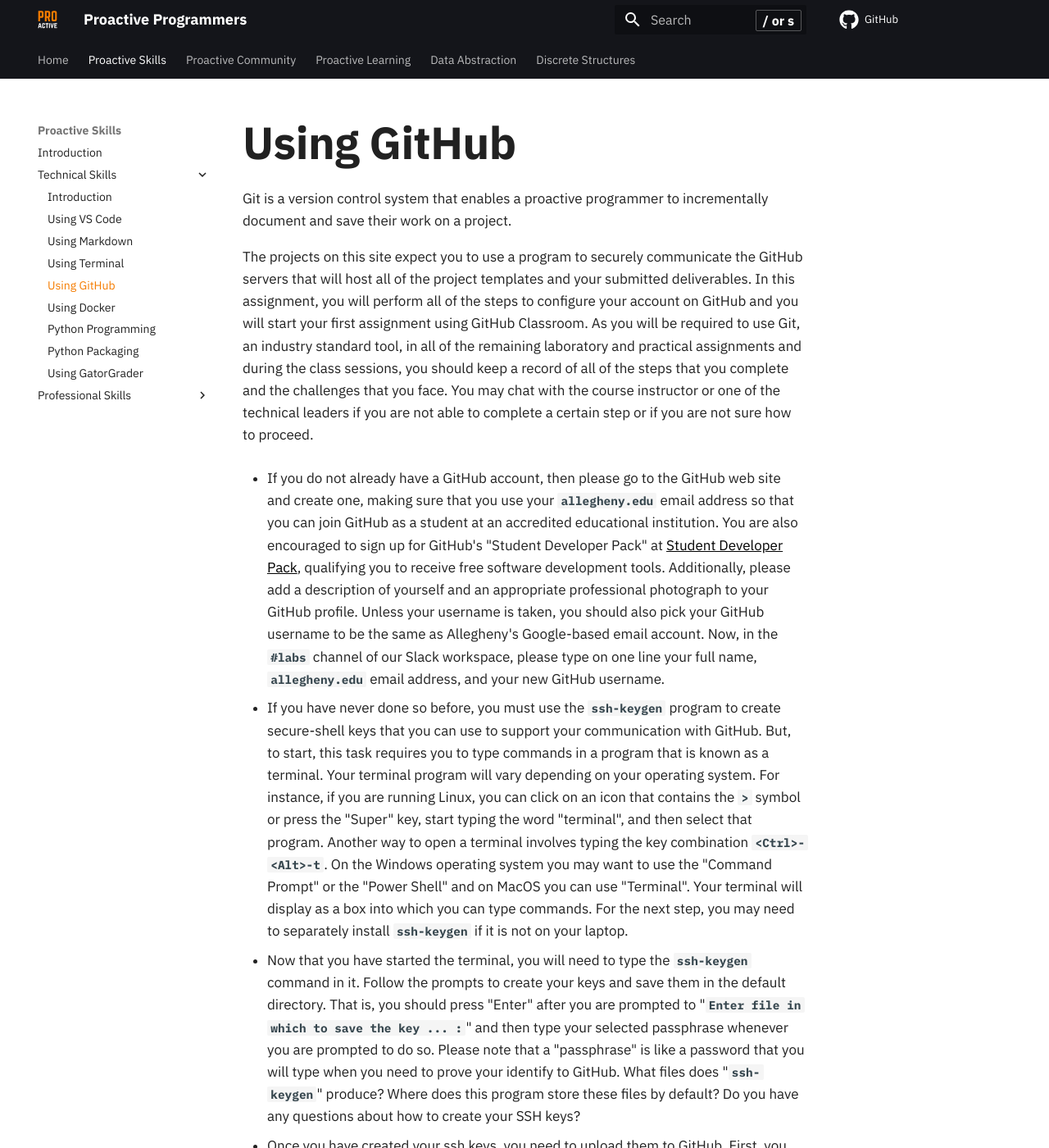
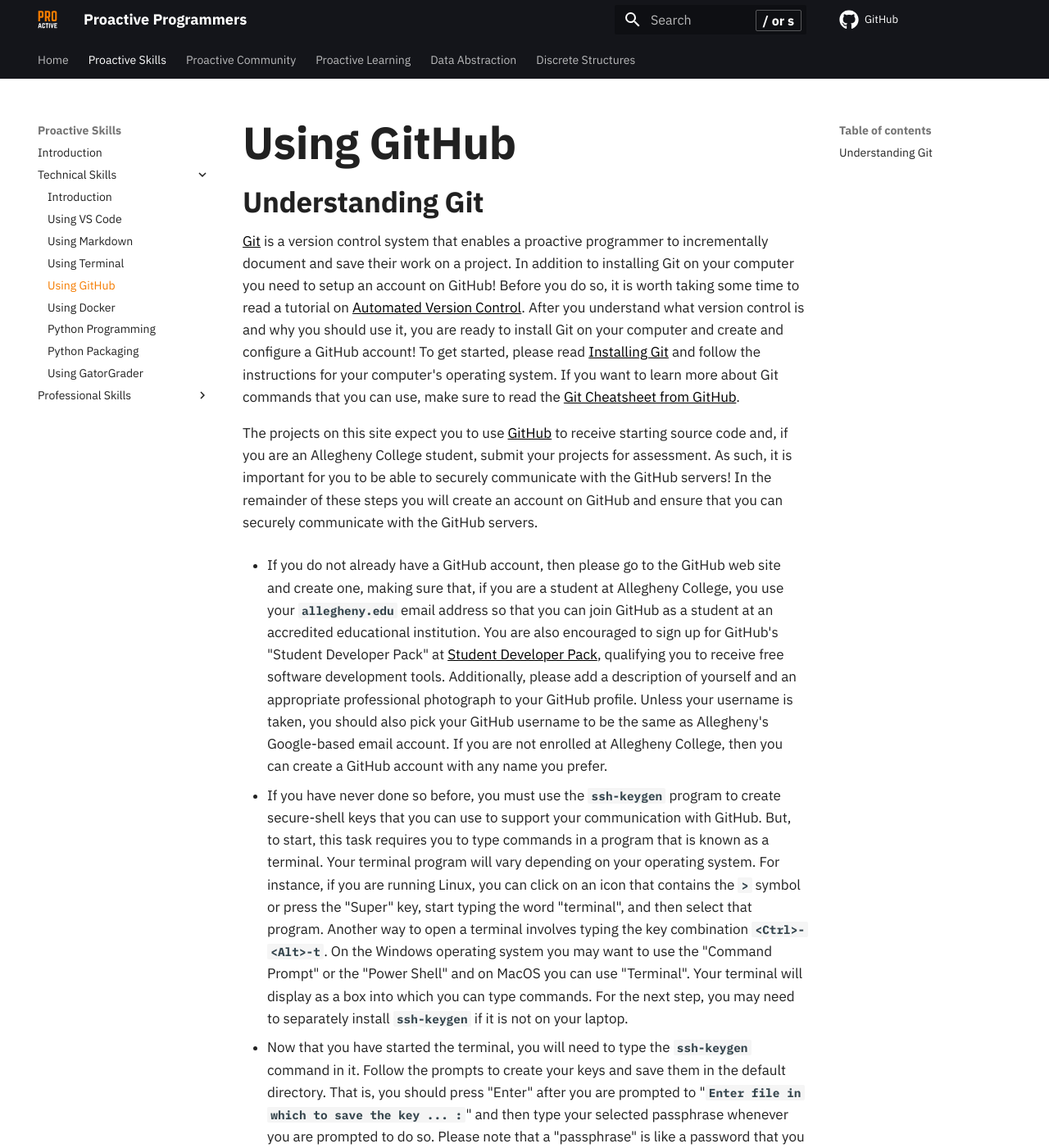
Before and after one commit to ProactiveProgrammers/www.proactiveprogrammers.com, an MkDocs documentation site: the page built from docs/proactive-skills/technical-skills/using-git.md, in a window 1280 px wide and 1400 px high. Shown: the whole window at 82% size. Built offline with MkDocs 1.6.1 and Material for MkDocs 9.7.7, drawn with Linux system fonts in a browser that asks for light colours; comment, search, counter and statistics services are not loaded.

Commit message:
feat: Add introductory content in using-git.

```diff
--- a/docs/proactive-skills/technical-skills/using-git.md
+++ b/docs/proactive-skills/technical-skills/using-git.md
@@ -1,31 +1,40 @@
 # Using GitHub
 
-Git is a version control system that enables a proactive programmer to
-incrementally document and save their work on a project.
+## Understanding Git
 
-The projects on this site expect you to use a program to securely communicate
-the GitHub servers that will host all of the project templates and your
-submitted deliverables. In this assignment, you will perform all of the steps to
-configure your account on GitHub and you will start your first assignment using
-GitHub Classroom. As you will be required to use Git, an industry standard tool,
-in all of the remaining laboratory and practical assignments and during the
-class sessions, you should keep a record of all of the steps that you complete
-and the challenges that you face. You may chat with the course instructor or one
-of the technical leaders if you are not able to complete a certain step or if
-you are not sure how to proceed.
+[Git](https://git-scm.com/) is a version control system that enables a proactive
+programmer to incrementally document and save their work on a project. In
+addition to installing Git on your computer you need to setup an account on
+GitHub! Before you do so, it is worth taking some time to read a tutorial on
+[Automated Version
+Control](https://swcarpentry.github.io/git-novice/01-basics/index.html). After
+you understand what version control is and why you should use it, you are ready
+to install Git on your computer and create and configure a GitHub account! To
+get started, please read [Installing
+Git](https://git-scm.com/book/en/v2/Getting-Started-Installing-Git) and follow
+the instructions for your computer's operating system. If you want to learn more
+about Git commands that you can use, make sure to read the [Git Cheatsheet from
+GitHub](https://training.github.com/downloads/github-git-cheat-sheet/).
+
+The projects on this site expect you to use [GitHub](https://github.com/) to
+receive starting source code and, if you are an Allegheny College student,
+submit your projects for assessment. As such, it is important for you to be able
+to securely communicate with the GitHub servers! In the remainder of these steps
+you will create an account on GitHub and ensure that you can securely
+communicate with the GitHub servers.
 
 - If you do not already have a GitHub account, then please go to the GitHub web
-  site and create one, making sure that you use your `allegheny.edu` email
-  address so that you can join GitHub as a student at an accredited educational
-  institution. You are also encouraged to sign up for GitHub's "Student
-  Developer Pack" at [Student Developer
-  Pack](https://education.github.com/pack), qualifying you to receive free
-  software development tools. Additionally, please add a description of yourself
-  and an appropriate professional photograph to your GitHub profile. Unless your
-  username is taken, you should also pick your GitHub username to be the same as
-  Allegheny's Google-based email account. Now, in the `#labs` channel of our
-  Slack workspace, please type on one line your full name, `allegheny.edu` email
-  address, and your new GitHub username.
+  site and create one, making sure that, if you are a student at Allegheny
+  College, you use your `allegheny.edu` email address so that you can join
+  GitHub as a student at an accredited educational institution. You are also
+  encouraged to sign up for GitHub's "Student Developer Pack" at [Student
+  Developer Pack](https://education.github.com/pack), qualifying you to receive
+  free software development tools. Additionally, please add a description of
+  yourself and an appropriate professional photograph to your GitHub profile.
+  Unless your username is taken, you should also pick your GitHub username to be
+  the same as Allegheny's Google-based email account. If you are not enrolled at
+  Allegheny College, then you can create a GitHub account with any name you
+  prefer.
 
 - If you have never done so before, you must use the `ssh-keygen` program to
   create secure-shell keys that you can use to support your communication with
```
